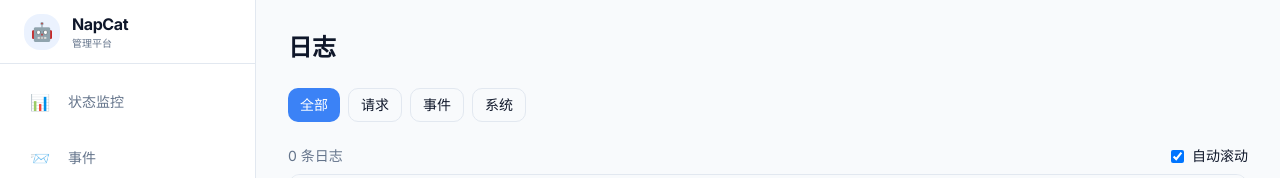
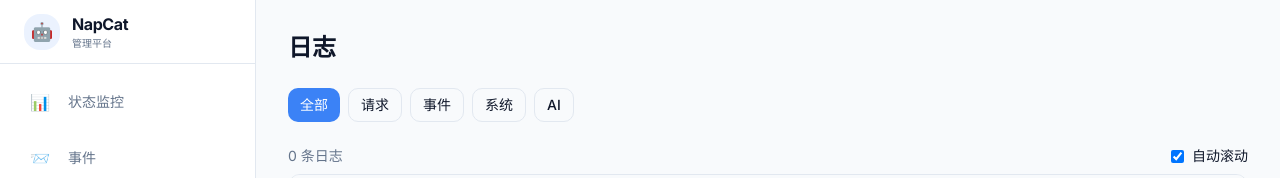
Before and after one commit to hui0882/qq-bot, a Next.js app: page /logs in a window 1280 px wide. Shown: the top 178 px of the page. Built offline with nearby package versions, Linux system fonts and the light colour scheme; no server answers.

Commit message:
feat(ai): add AI filter to logs page

```diff
--- a/src/app/(authenticated)/logs/page.tsx
+++ b/src/app/(authenticated)/logs/page.tsx
@@ -4,7 +4,7 @@
 import { useState } from 'react'
 import { LogViewer } from '@/components/log-viewer'
 
-type LogFilter = 'request' | 'event' | 'system' | undefined
+type LogFilter = 'request' | 'event' | 'system' | 'ai' | undefined
 
 export default function LogsPage() {
   const [filter, setFilter] = useState<LogFilter>(undefined)
@@ -14,7 +14,7 @@ export default function LogsPage() {
       <h1 className="text-2xl font-bold">日志</h1>
 
       <div className="flex gap-2">
-        {([undefined, 'request', 'event', 'system'] as LogFilter[]).map((f) => (
+        {([undefined, 'request', 'event', 'system', 'ai'] as LogFilter[]).map((f) => (
           <button
             key={f || 'all'}
             onClick={() => setFilter(f)}
@@ -22,7 +22,7 @@ export default function LogsPage() {
               filter === f ? 'bg-primary text-primary-foreground' : 'border hover:bg-accent'
             }`}
           >
-            {f === undefined ? '全部' : f === 'request' ? '请求' : f === 'event' ? '事件' : '系统'}
+            {f === undefined ? '全部' : f === 'request' ? '请求' : f === 'event' ? '事件' : f === 'system' ? '系统' : 'AI'}
           </button>
         ))}
       </div>
```
